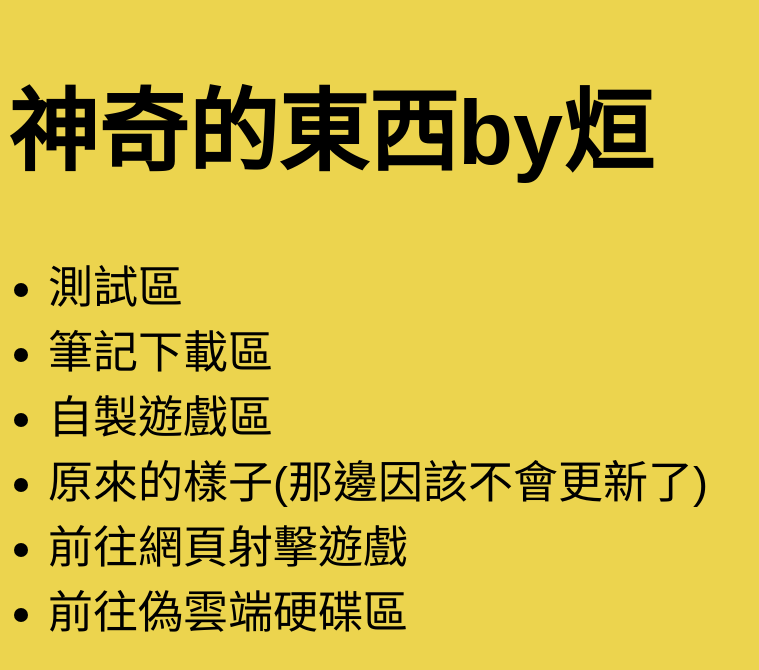
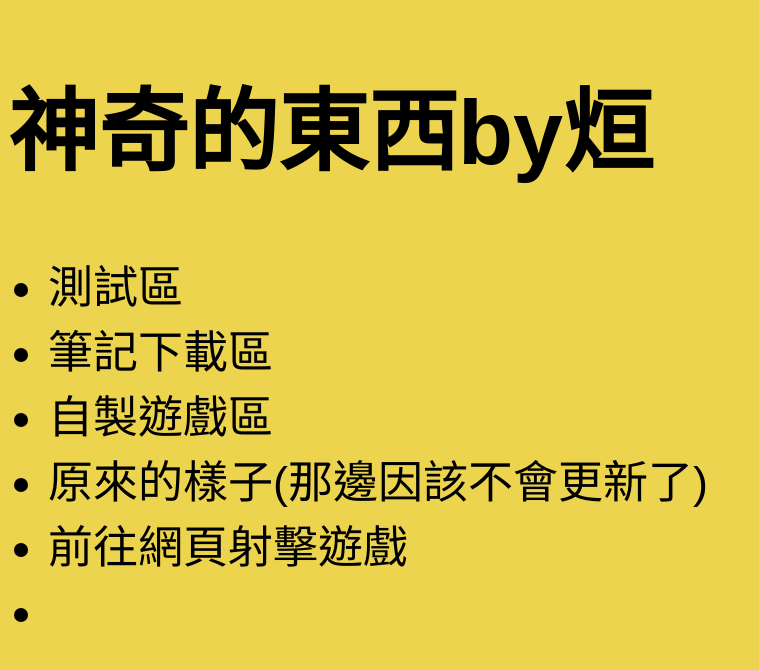
Before and after one commit to zw7305549-commits/zw7305549-commits.github.io, a plain HTML site: page index.html in a window 1280 px wide. Shown: the whole page, without its empty margins (0-759 px from the left). Drawn offline with Linux system fonts and the light colour scheme.

Commit message:
更新字型顏色

```diff
--- a/index.html
+++ b/index.html
@@ -24,6 +24,11 @@
     text-decoration: none;   /* 移除底線 */
     cursor: pointer;         /* 滑鼠變手指，可提示可點 */
   }
+    .plain-link2 {
+    color: #ecd44e;
+    text-decoration: none;   /* 移除底線 */
+    cursor: pointer;         /* 滑鼠變手指，可提示可點 */
+  }
    </style>
 </head>
 <body>
@@ -34,7 +39,7 @@
     <li><a href="game.html" class="plain-link">自製遊戲區</a></li>
     <li><a href="main.html" class="plain-link">原來的樣子(那邊因該不會更新了)</a></li>
     <li><a href="https://zw7305549-commits.github.io/first_game/" target="_blank"  class="plain-link">前往網頁射擊遊戲</a></li>
-    <li><a href= "trash.html" class="plain-link">前往偽雲端硬碟區</a></li>
+    <li><a href= "trash.html" class="plain-link2">前往偽雲端硬碟區</a></li>
     </ul>
 </body>
 </html>
```
